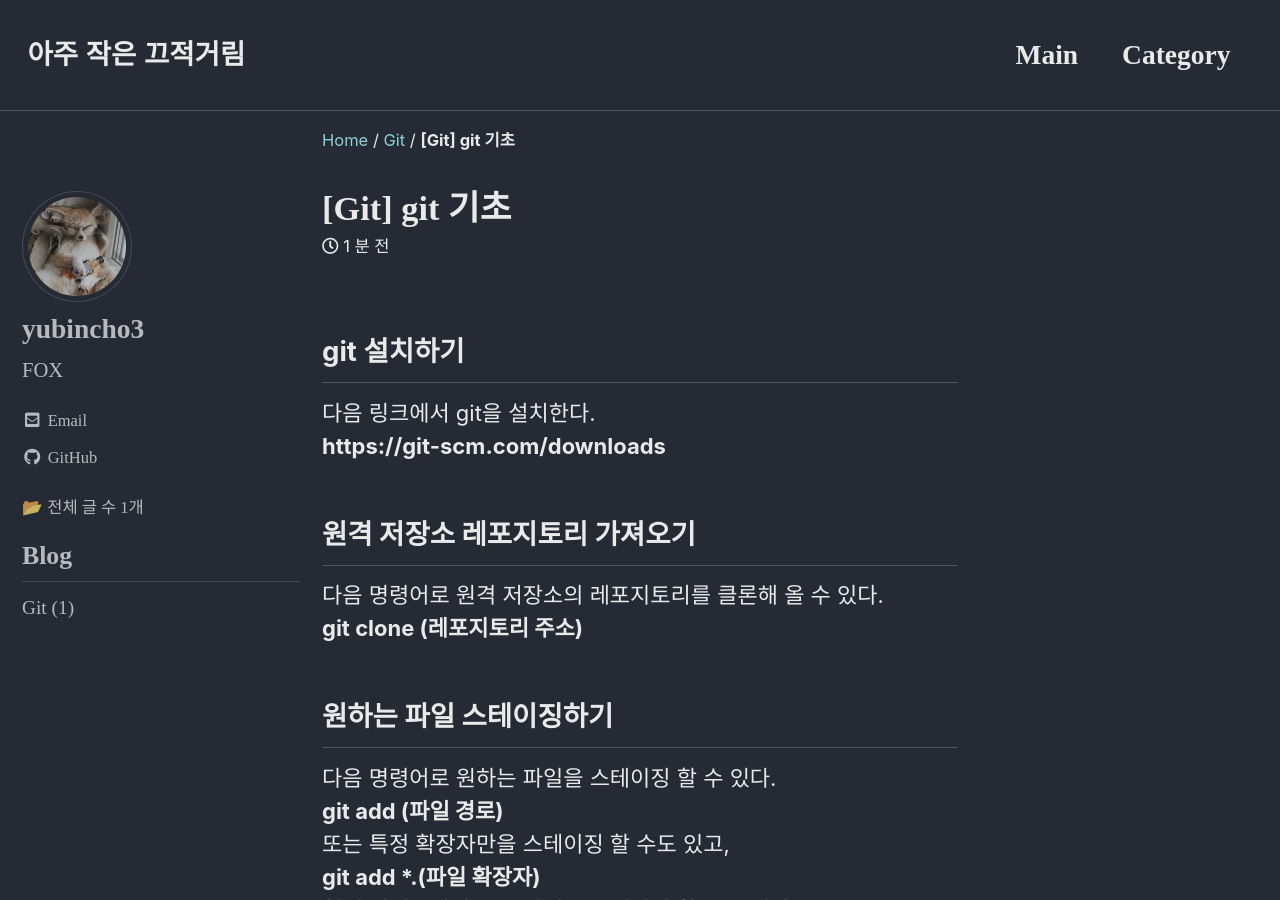
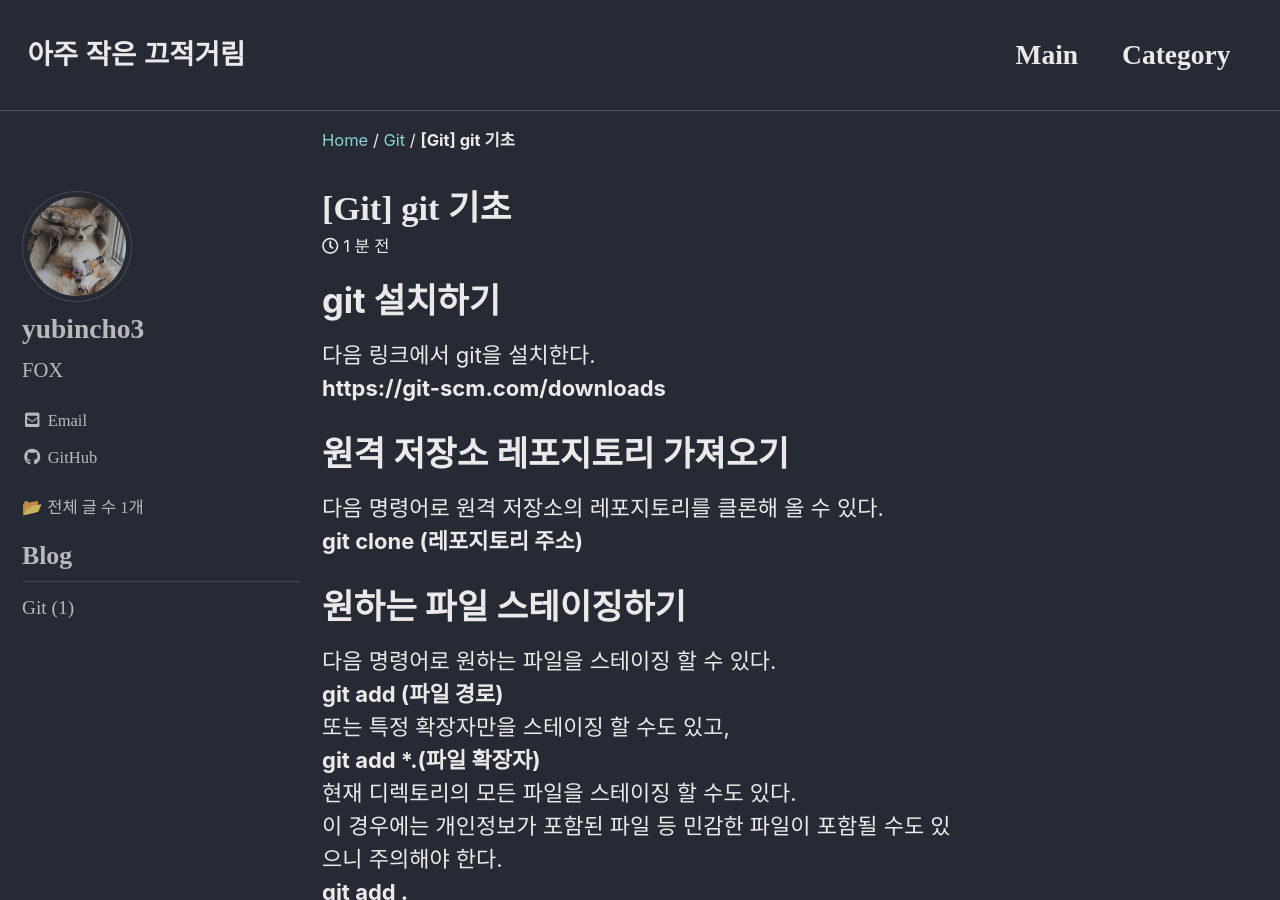
Before and after one commit to yubincho3/yubincho3.github.io, a Jekyll site: the page built from _posts/Git/2022-11-20-git.md, in a window 1280 px wide and 900 px high. Built offline with Jekyll 4.4.1, drawn with Linux system fonts in a browser that asks for light colours; cached includes are drawn as plain includes; some web fonts are replaced; comment, search, counter and statistics services are not loaded.

```diff
--- a/_posts/Git/2022-11-20-git.md
+++ b/_posts/Git/2022-11-20-git.md
@@ -6,13 +6,13 @@ categories:
 tags:
   - [Git, Github]
 ---
-## git 설치하기
+# git 설치하기
 다음 링크에서 git을 설치한다.
 **https://git-scm.com/downloads**
-## 원격 저장소 레포지토리 가져오기
+# 원격 저장소 레포지토리 가져오기
 다음 명령어로 원격 저장소의 레포지토리를 클론해 올 수 있다.
 **git clone (레포지토리 주소)**
-## 원하는 파일 스테이징하기
+# 원하는 파일 스테이징하기
 다음 명령어로 원하는 파일을 스테이징 할 수 있다.
 **git add (파일 경로)**
 또는 특정 확장자만을 스테이징 할 수도 있고,
@@ -20,17 +20,17 @@ tags:
 현재 디렉토리의 모든 파일을 스테이징 할 수도 있다.
 이 경우에는 개인정보가 포함된 파일 등 민감한 파일이 포함될 수도 있으니 주의해야 한다.
 **git add .**
-## .gitignore란?
+# .gitignore란?
 **git add .** 명령어는 현재 디렉토리의 모든 파일을 스테이징 할 수 있어 편리하다.
 하지만 원격 저장소에 올릴 필요가 없는 파일이 스테이징 될 수가 있다.
 이 경우에는 **.gitignore** 파일을 작성함으로써 해결할 수 있다.
 **.gitignore**의 내용에 해당되는 파일 및 폴더는 스테이징 대상에서 제외된다.
-## .gitignore 작성하는 법
+# .gitignore 작성하는 법
 **.gitignore** 파일은 **Glob 패턴**을 사용한다.
 다음과 같은 명령어를 사용하면 주로 특정 확장자의 파일을 제외할 수 있어 유용하다.
 **\*.(파일 확장자)**
 *더 자세한 문법: https://en.wikipedia.org/wiki/Glob_(programming)*
-## commit & push
+# commit & push
 파일들의 스테이징을 마쳤으면, 커밋을 진행해야 한다.
 다음 명령어를 이용해서 커밋 메세지를 남기며 커밋을 진행할 수 있다.
 **git commit -m "(커밋 메세지)"**
```
